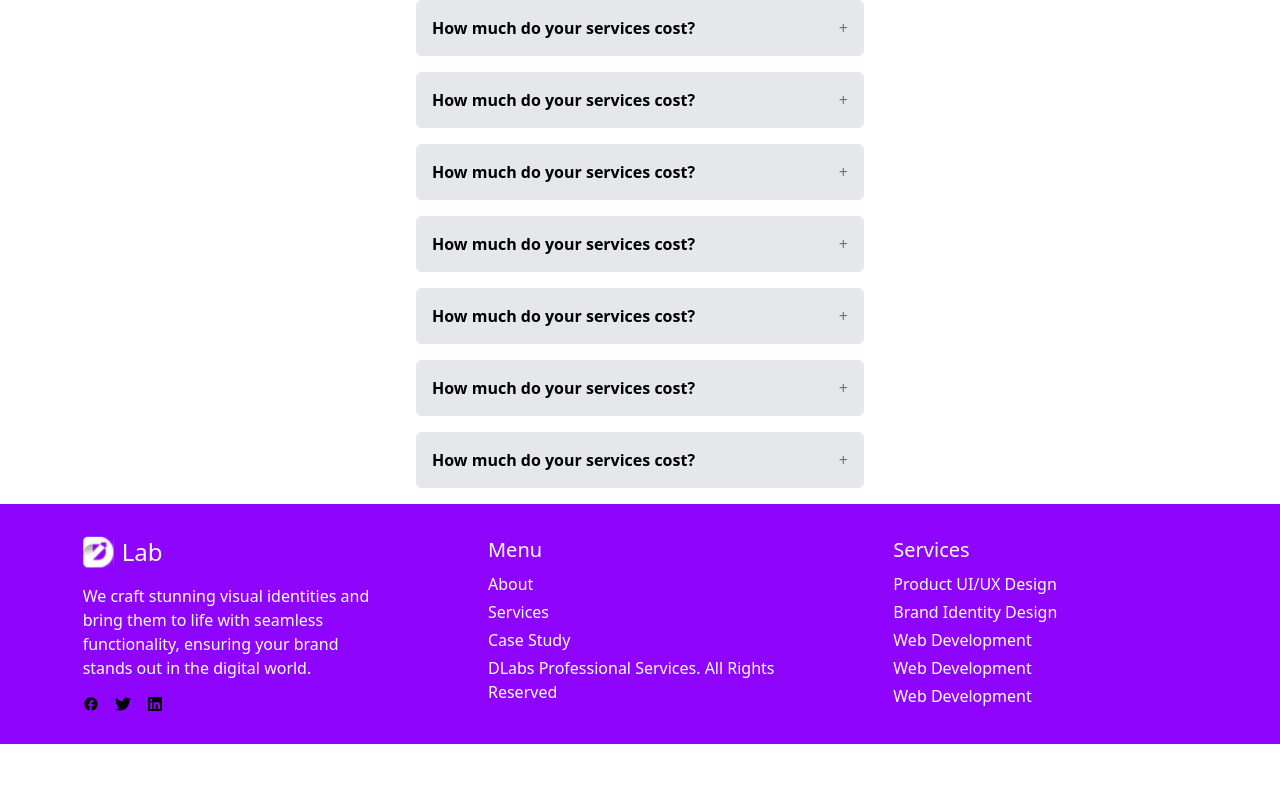
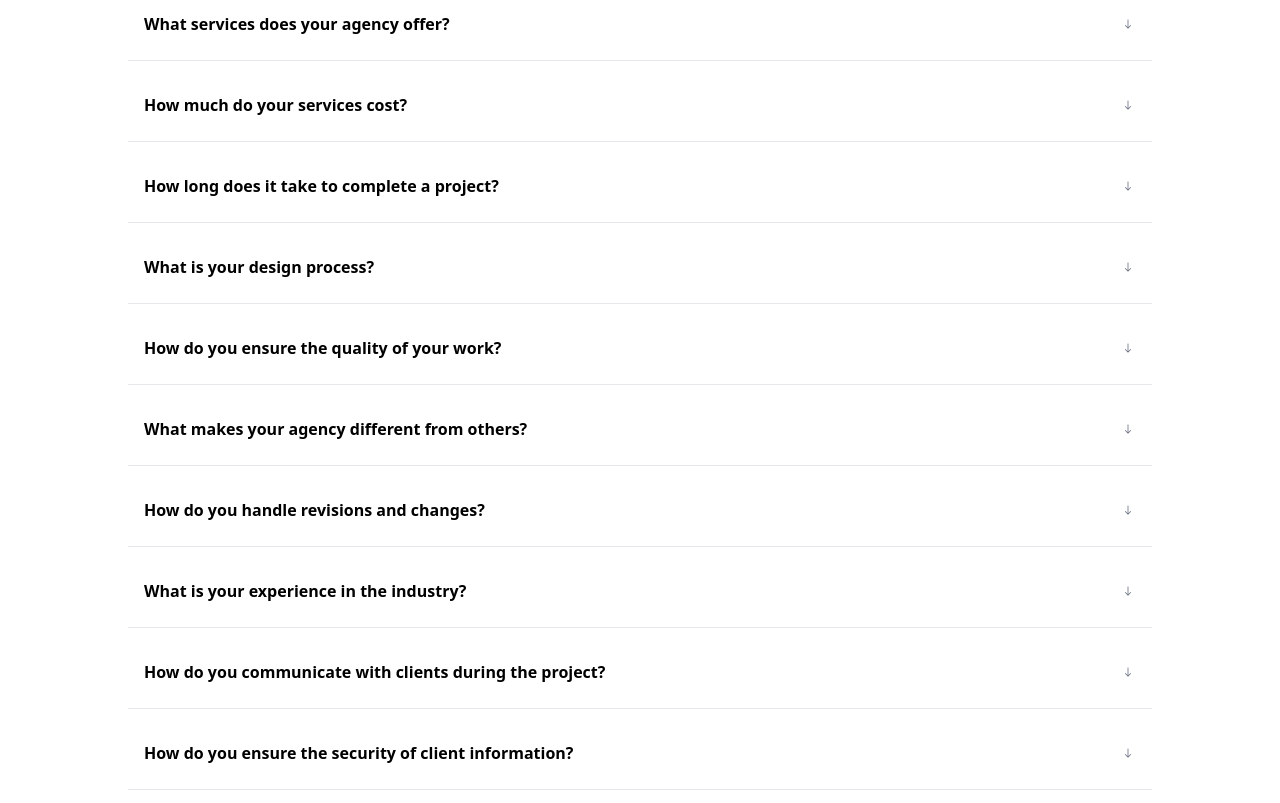
Before and after one commit to itsadaeze/Dlab, a React (Create React App) app: page / in a window 1280 px wide. Shown: the part 2757-3560 px from the top of the page. Before the commit the page ends 3501 px from the top, so only its background shows below. Built offline with nearby package versions, Linux system fonts and the light colour scheme.

Commit message:
worked on footer and faq section

```diff
--- a/src/components/clientfeedback.js
+++ b/src/components/clientfeedback.js
@@ -34,7 +34,7 @@ const ClientFeedback = () => {
         <h1 className="text-[#333] text-[3rem] font-orbitron px-[5rem] tracking-wide font-light">Clients <span className="text-[#8D1DE5]">Feedback</span></h1>
 
         <div className="flex justify-center items-center  ">
-        <div className="grid  grid-cols-1 md:grid-cols-3 gap-4 mt-7 ">
+        <div className="grid  grid-cols-1 md:grid-cols-3 gap-4 mt- ">
           {cardData.map((card) => (
             <div className="max-w-sm  overflow-hidden bg-white rounded-md shadow-lg">
 
--- a/src/components/faq.js
+++ b/src/components/faq.js
@@ -1,39 +1,48 @@
-// src/FAQ.js
+
 import React, { useState } from 'react';
-
+import { IoIosArrowRoundUp } from "react-icons/io";
+import { IoIosArrowRoundDown } from "react-icons/io";
 
 const faqData = [
   {
     question: 'What services does your agency offer?',
-    answer: 'The cost of our services depends on the specific requirements of each project. We offer customized solutions to meet the unique needs and budget of every client. Contact us for a personalized quote.',
+    answer: 'Our agency specializes in providing a comprehensive range of design and development services, including web design and development, UX/UI design, branding, logo design, mobile app development, and digital marketing.',
   },
   {
     question: 'How much do your services cost?',
     answer: 'The cost of our services depends on the specific requirements of each project. We offer customized solutions to meet the unique needs and budget of every client. Contact us for a personalized quote.',
   },
   {
-    question: 'How much do your services cost?',
-    answer: 'The cost of our services depends on the specific requirements of each project. We offer customized solutions to meet the unique needs and budget of every client. Contact us for a personalized quote..',
+    question: 'How long does it take to complete a project?',
+    answer: 'The duration of a project depends on its complexity and scope. Once we have a clear understanding of your requirements, we can provide a timeline for completion.',
   },
   {
-    question: 'How much do your services cost?',
-    answer: 'The cost of our services depends on the specific requirements of each project. We offer customized solutions to meet the unique needs and budget of every client. Contact us for a personalized quote.',
+    question: 'What is your design process?',
+    answer: 'Our design process involves several stages, including research and discovery, concept development, design and development, testing, and final delivery. We work closely with our clients to ensure their vision is realized and their needs are met.',
   },
   {
-    question: 'How much do your services cost?',
-    answer: 'The cost of our services depends on the specific requirements of each project. We offer customized solutions to meet the unique needs and budget of every client. Contact us for a personalized quote.',
+    question: 'How do you ensure the quality of your work?',
+    answer: "We have a team of highly skilled and experienced designers and developers who follow industry best practices and adhere to strict quality standards. We also conduct thorough testing and quality assurance to ensure that the final product meets our clients' expectations.",
   },
   {
-    question: 'How much do your services cost?',
-    answer: 'The cost of our services depends on the specific requirements of each project. We offer customized solutions to meet the unique needs and budget of every client. Contact us for a personalized quote.',
+    question: 'What makes your agency different from others?',
+    answer: 'Our agency stands out for our unique blend of creativity, technical expertise, and commitment to customer satisfaction. We combine innovative design with cutting-edge technology to deliver exceptional results for our clients.',
   },
   {
-    question: 'How much do your services cost?',
-    answer: 'The cost of our services depends on the specific requirements of each project. We offer customized solutions to meet the unique needs and budget of every client. Contact us for a personalized quote.',
+    question: 'How do you handle revisions and changes?',
+    answer: 'We understand that revisions and changes are a natural part of the design and development process. We work closely with our clients to ensure that their feedback is incorporated and that the final product meets their expectations',
   },
   {
-    question: 'How much do your services cost?',
-    answer: 'The cost of our services depends on the specific requirements of each project. We offer customized solutions to meet the unique needs and budget of every client. Contact us for a personalized quote.',
+    question: 'What is your experience in the industry?',
+    answer: 'Our agency has a wealth of experience in the design and development industry, having worked with clients from various sectors and industries. We have a proven track record of delivering high-quality projects on time and within budget.',
+  },
+  {
+    question: 'How do you communicate with clients during the project?',
+    answer: 'We maintain open and transparent communication with our clients throughout the project. We provide regular updates and progress reports, and we are always available to answer any questions or concerns.',
+  },
+  {
+    question: 'How do you ensure the security of client information?',
+    answer: "We take the security of our clients' information very seriously. We use industry-standard encryption and security protocols to protect sensitive data, and we adhere to strict privacy policies to ensure that our clients' information is kept confidential.",
   },
 
 ];
@@ -46,21 +55,32 @@ const FAQ = () => {
   };
 
   return (
-    <div className="max-w-md mx-auto mt-8">
+    <div className='bg-[#FFF] '>
+
+<h1 className="text-[#333] text-[2rem] font-orbitron px-[5rem] mt-[3rem] tracking-wide font-light">Frequently Asked <span className="text-[#8D1DE5]">Questions</span></h1>
+
+    <div className="max-w-screen-lg mx-auto mt-8 mb-[3rem]">
+
+
+
       {faqData.map((faq, index) => (
         <div key={index} className="mb-4">
           <div
             onClick={() => toggleAnswer(index)}
-            className="cursor-pointer bg-gray-200 p-4 rounded-md flex justify-between items-center"
+            className="cursor-pointer  p-4  flex justify-between items-center"
           >
             <div className="font-semibold">{faq.question}</div>
-            <div className="text-gray-500">{activeIndex === index ? '-' : '+'}</div>
+            <div className="text-gray-500">{activeIndex === index ? <IoIosArrowRoundUp />: < IoIosArrowRoundDown />}</div>
           </div>
           {activeIndex === index && (
-            <div className="bg-gray-100 p-4 mt-2 rounded-md">{faq.answer}</div>
+            <div className=" p-2  rounded-md">{faq.answer}</div>
           )}
+            <hr  className='mt-2'/>
         </div>
+
       ))}
+
+    </div>
     </div>
   );
 };
--- a/src/components/footer.js
+++ b/src/components/footer.js
@@ -6,68 +6,73 @@ import { FaLinkedin } from "react-icons/fa";
 
 const Footer = () => {
   return (
-    <footer className="bg-[#8F04FC] p-8">
-      <div className="flex flex-row justify-around">
-        <div className="flex flex-col  space-y-4 w-[25%]">
-          <div className="text-2xl text-[#FFF] flex flex-row items-center">
+    <footer className="bg-[#8F04FC] py-[3.6rem] ">
+      <div className="flex flex-row justify-around items-center ">
+        <div className="flex flex-col  space-y-2 w-[30%] ml-[3rem]  ">
+          <div className="text-2xl text-[#FFF] flex flex-row items-center font-montserrat font-bold mb-[2rem]">
             <img src={logo} alt="logo" className="mr-2" />
             Lab
           </div>
-          <h3 className="w-full text-white">
+          <h3 className="w-full text-[#F2F2F2] leading-normal text-lg tracking-wider font-montserrat  ">
             We craft stunning visual identities and bring them to life with
             seamless functionality, ensuring your brand stands out in the
             digital world.
           </h3>
-          <div className="flex flex-row space-x-4">
+          <div className="flex flex-row space-x-4 text-white py-5">
             <MdFacebook />
             <FaTwitter />
             <FaLinkedin />
           </div>
         </div>
-        <div className="text-white w-[25%]">
-          <h1 className="text-xl mb-2">Menu</h1>
+        <div className="text-white w-[25%] mt-[-1rem] font-montserrat tracking-wide">
+          <h1 className="text-xl mb-[2rem]">Menu</h1>
           <div>
-            <a href="www.facebook.com" className="block mb-1">
+            <a href="www.facebook.com" className="block mb-4">
               About
             </a>
           </div>
           <div>
-            <a href="www.facebook.com" className="block mb-1">
+            <a href="www.facebook.com" className="block mb-4">
               Services
             </a>
           </div>
           <div>
-            <a href="www.facebook.com" className="block mb-1">
+            <a href="www.facebook.com" className="block mb-4">
               Case Study
             </a>
           </div>
-          <p>DLabs Professional Services. All Rights Reserved</p>
+          <p className="text-sm"> &copy; DLabs Professional Services. All Rights Reserved</p>
         </div>
-        <div className="text-white w-[25%]">
-          <h1 className="text-xl mb-2">Services</h1>
-          <div>
-            <a href="www.facebook.com" className="block mb-1">
+        <div className="text-white w-[25%] font-montserrat tracking-wide">
+          <h1 className="text-xl  mb-[2rem]">Services</h1>
+          <div >
+            <a href="www.facebook.com" className="block mb-3">
               Product UI/UX Design
             </a>
           </div>
           <div>
-            <a href="www.facebook.com" className="block mb-1">
+            <a href="www.facebook.com" className="block mb-3">
               Brand Identity Design
             </a>
           </div>
           <div>
-            <a href="www.facebook.com" className="block mb-1">
+            <a href="www.facebook.com" className="block mb-3">
               Web Development
             </a>
           </div>
           <div>
-            <a href="www.facebook.com" className="block mb-1">
-              Web Development
+            <a href="www.facebook.com" className="block mb-3">
+            MVP Development
             </a>
           </div>
           <div>
-            <a href="www.facebook.com" className="block mb-1">
-              Web Development
+            <a href="www.facebook.com" className="block mb-3">
+            UX Auditing
+            </a>
+          </div>
+          <div>
+            <a href="www.facebook.com" className="block mb-3">
+            No Code Design
             </a>
           </div>
         </div>
--- /dev/null
+++ b/src/components/form.js
@@ -0,0 +1,14 @@
+import React from "react";
+
+const Form = () => {
+    return(
+        <div>
+              <div>
+                <h3 className="#8D1DE5">Share your project idea with us</h3>
+                <h1 className="font-Orbitron">Let’s work together..</h1>
+              </div>
+        </div>
+    )
+}
+
+export default Form;
```
